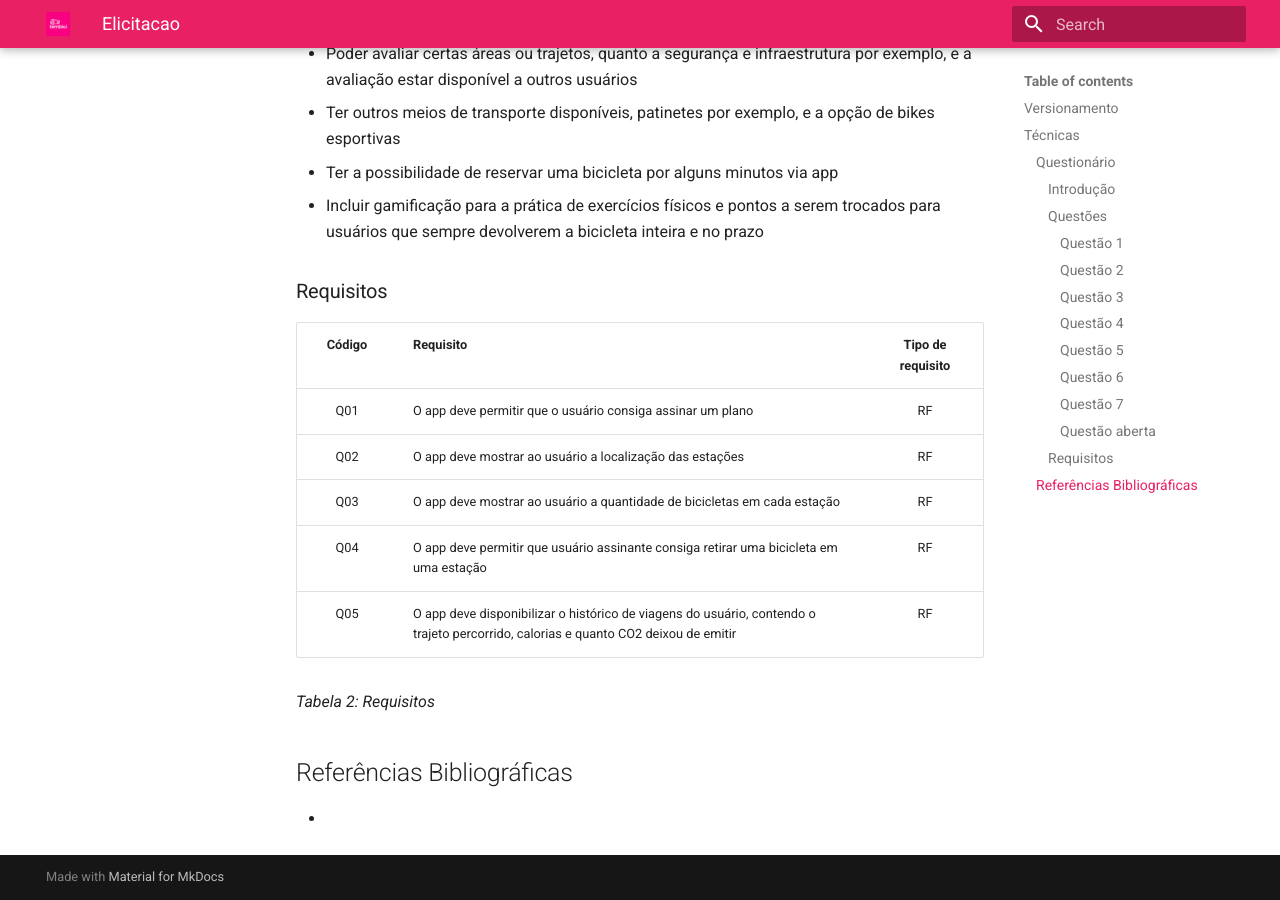
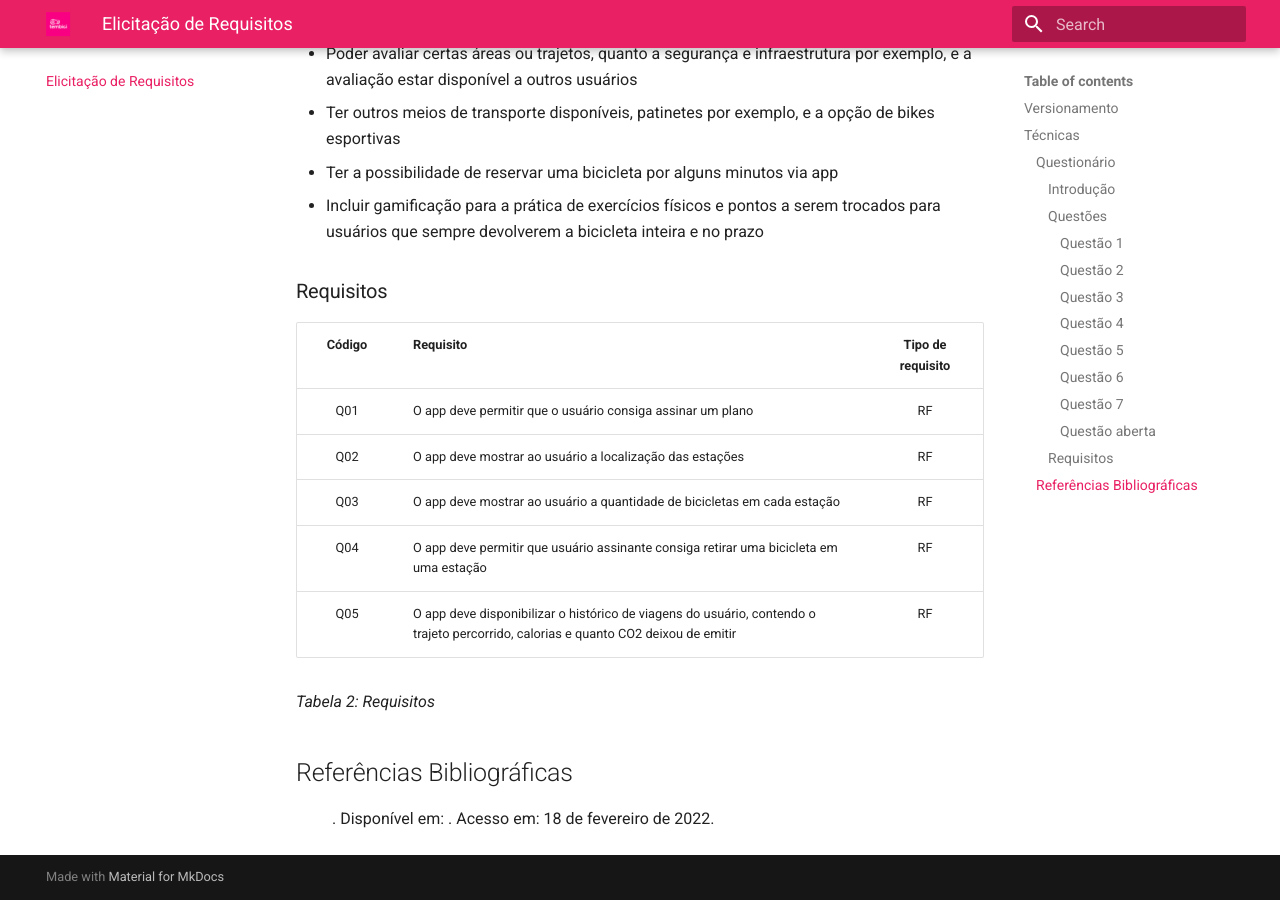
Before and after one commit to Requisitos-de-Software/2021.2-Tembici, an MkDocs documentation site: the page built from docs/elicitacao.md, in a window 1280 px wide and 900 px high, scrolled down 4730 px. Built offline with MkDocs 1.6.1 and Material for MkDocs 9.7.7, drawn with Linux system fonts in a browser that asks for light colours; some of the changed lines change nothing that is shown.

Commit message:
Padronização da página elicitação(#14)

```diff
--- a/docs/elicitacao.md
+++ b/docs/elicitacao.md
@@ -1,7 +1,7 @@
 ## Versionamento
 
 | Versão | Data | Modificação | Autor |
-|:-:|:-:|-|:-:|
+|-|-|:-:|:-:|
 | 1.0 | 12/02 | Criação da seção Técnicas e Questionário | Victor Eduardo |
 | 1.1 | 18/02 | Adição das respostas do questionário | Victor Eduardo |
 | 1.2 | 18/02 | Avaliação das respostas e requisitos | Victor Eduardo |
@@ -75,4 +75,4 @@
 *Tabela 2: Requisitos*
 
 ## Referências Bibliográficas
--
+<p>&emsp;&emsp; . Disponível em:  . Acesso em: 18 de fevereiro de 2022.
--- a/mkdocs.yml
+++ b/mkdocs.yml
@@ -16,7 +16,7 @@
   - Apresentações: ./apresentacoes.md
   - Planejamento: ./planejamento.md
   - Pré-Rastreabilidade: ./pre-rastreabilidade.md
-  - Elicitação de Requisitos: ./elicitacao_de_requisitos.md
+  - Elicitação de Requisitos: ./elicitacao.md
 
 markdown_extensions:
   - attr_list
```
